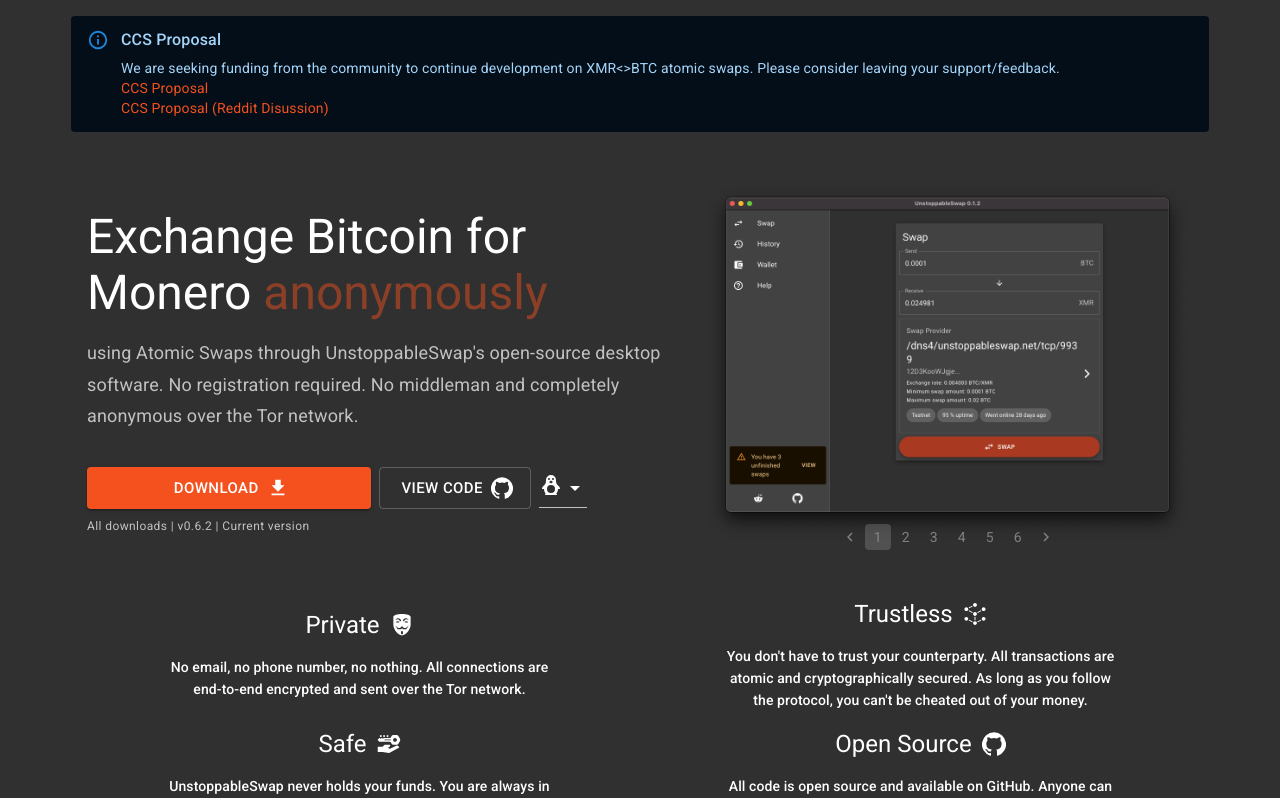
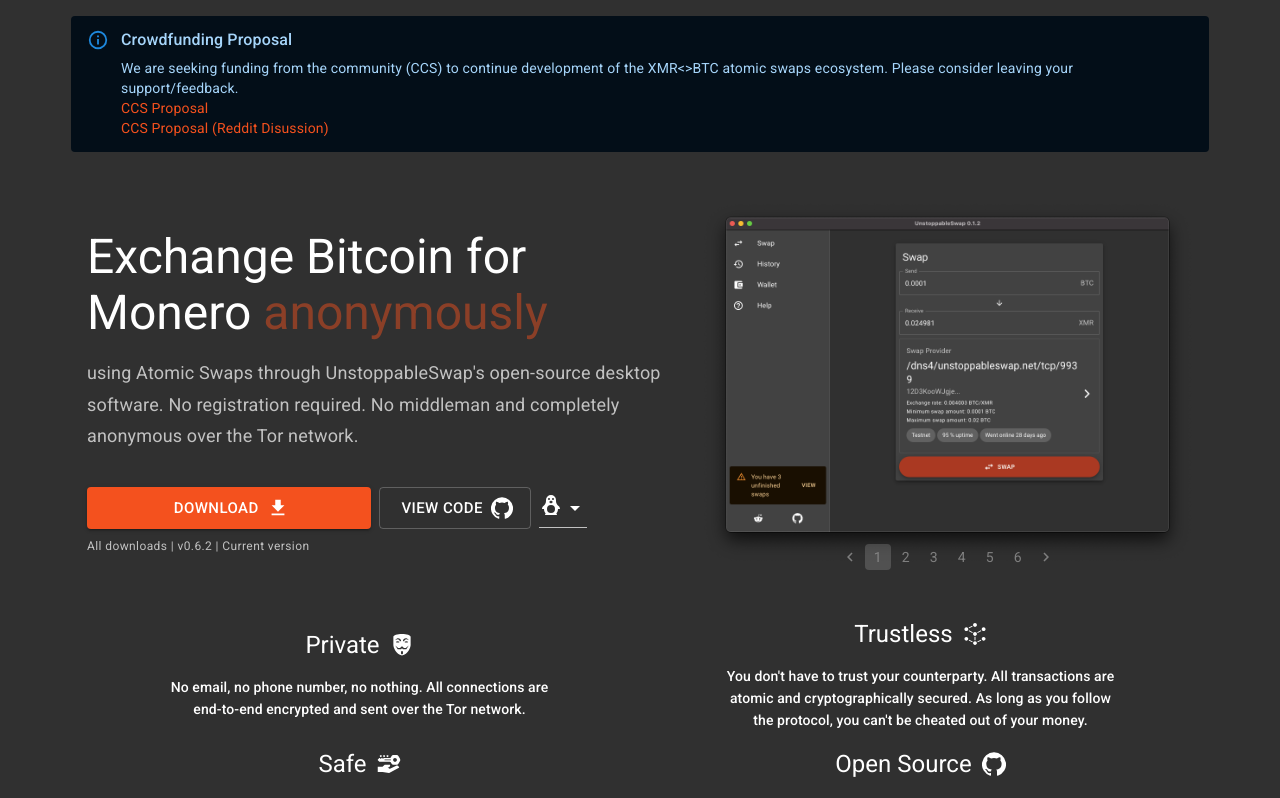
Before and after one commit to UnstoppableSwap/unstoppableswap-site, a React (Vite) app: page / in a window 1280 px wide. Shown: the top 798 px of the page. Built offline with nearby package versions, Linux system fonts and the light colour scheme; no server answers.

Commit message:
Update App.tsx

```diff
--- a/src/components/App.tsx
+++ b/src/components/App.tsx
@@ -56,9 +56,9 @@
 function CCSAlert() {
   return (
     <Alert severity="info">
-      <AlertTitle>CCS Proposal</AlertTitle>
-      We are seeking funding from the community to continue development on
-      XMR&lt;&gt;BTC atomic swaps. Please consider leaving your
+      <AlertTitle>Crowdfunding Proposal</AlertTitle>
+      We are seeking funding from the community (CCS) to continue development of the
+      XMR&lt;&gt;BTC atomic swaps ecosystem. Please consider leaving your
       support/feedback.
       <br />
       <Link
```
